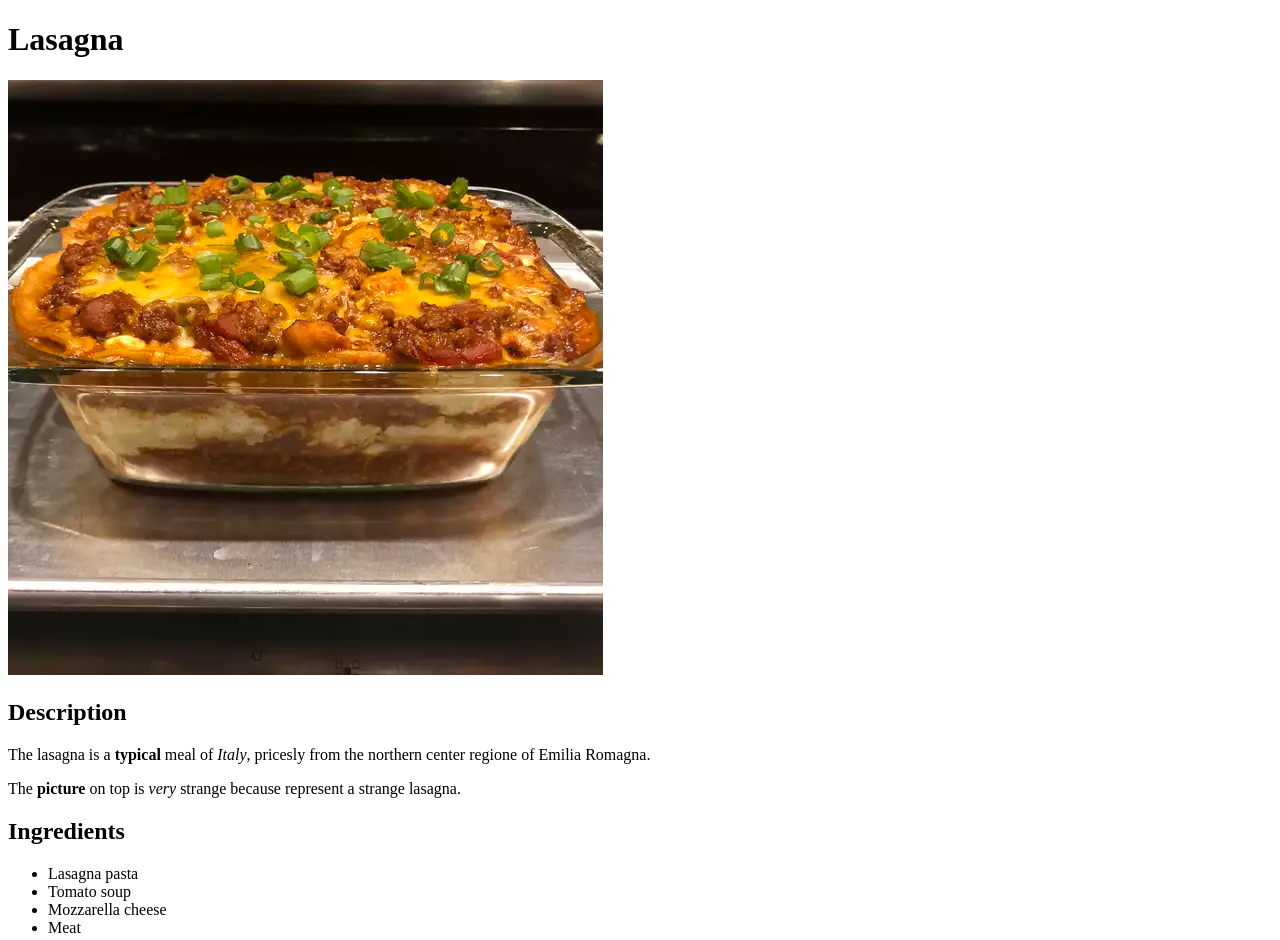
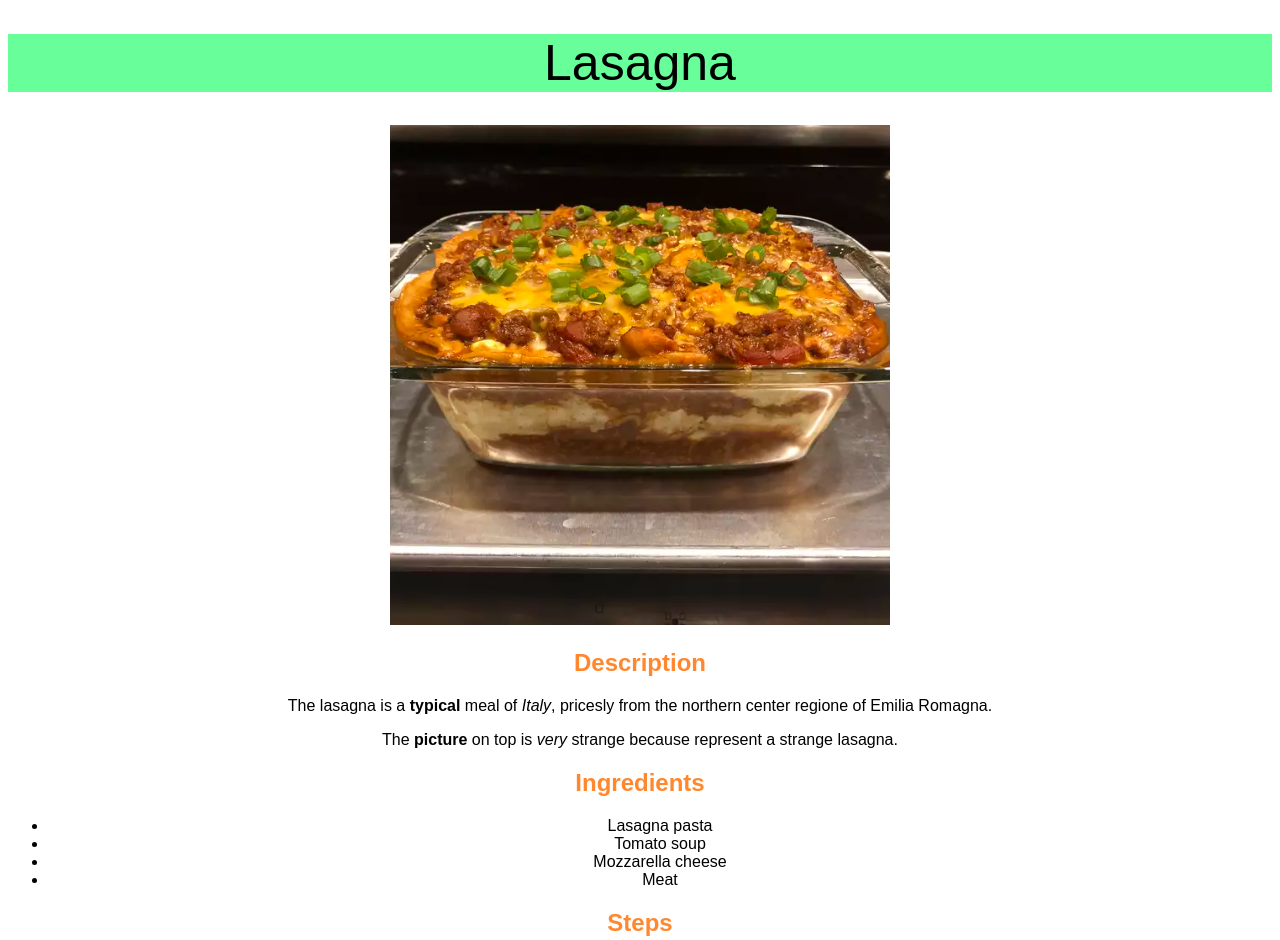
Before and after one commit to stefK993/odin-recipes, a plain HTML site: page recipes/lasagna.html in a window 1280 px wide. Shown: the top 940 px of the page. Drawn offline with Linux system fonts and the light colour scheme.

Commit message:
Commit modifiche 18_8
Tutte le modifiche non caricate

```diff
--- a/recipes/lasagna.html
+++ b/recipes/lasagna.html
@@ -3,15 +3,25 @@
     <head>
         <meta charset="UTF-8">
         <title>Lasagna</title>
+
+        <link rel="stylesheet" href="../style.css">
+
+        <!--ricordati di inserire sempre il percorso corretto nei link -->
+        <!-- ../ indica parent directory-->
+        <!-- ./ indica la directory corrente-->
+
     </head>
 
     <body>
-        <h1>Lasagna</h1>
+
+        <h1 id="title">Lasagna</h1>
+        <div>
             <img src="../images/lasagna.webp" alt="A strange lasagna">
+        </div>
 
         <p></p>
 
-        <h2>Description</h2>
+            <div class="sub"><h2>Description</h2></div>
 
             <p>The lasagna is a <strong>typical</strong> meal of <em>Italy</em>, pricesly from the northern center regione of Emilia Romagna.</p>
 
@@ -19,7 +29,8 @@
 
                 <p></p>
 
-        <h2>Ingredients</h2>
+            <div class="sub"><h2>Ingredients</h2></div>
+
                     <ul>
                         <li>Lasagna pasta</li>
                         <li>Tomato soup</li>
@@ -27,7 +38,8 @@
                         <li>Meat</li>
                     </ul>
 
-        <h2>Steps</h2>
+            <div class="sub"><h2>Steps</h2></div>
+
                     <ol>
                         <li>Take the first lasagna sheet and put it on the plate</li>
                         <li>Now put the Tomato soup</li>
@@ -39,4 +51,5 @@
 
 
     </body>
+
 </html>
--- a/style.css
+++ b/style.css
@@ -0,0 +1,43 @@
+    #title {
+    background: #68ff9b;
+    color: black;
+    font-family: Arial, Helvetica, sans-serif;
+    font-size: 50px;
+    font-weight: 100;
+    text-align: center;
+}
+
+.hp-link {
+    font-family: Arial, Helvetica, sans-serif;
+    color: beige;
+    background: #ff4e4e;
+    text-align: center;
+    font-style: italic;
+    font-size: 25px;
+    font-weight: bold;
+}
+
+.sub {
+    font-family: Arial, Helvetica, sans-serif;
+    color: #ff760edd;
+    font-weight: 800;
+    text-align: center;
+}
+
+img {
+    height: auto;
+    width: 500px;
+}
+
+div {
+    text-align: center;
+}
+
+p,
+ul,
+ol {
+    text-align: center;
+    font-family: Arial, Helvetica, sans-serif;
+}
+
+/*ricorda che per raggruppare bisogna inserire la virgola come fatto con p, ul e ol */
```
Also changed, not shown: index.html (+10 -6 lines). Lines whose indentation alone changed are shown as unchanged.
